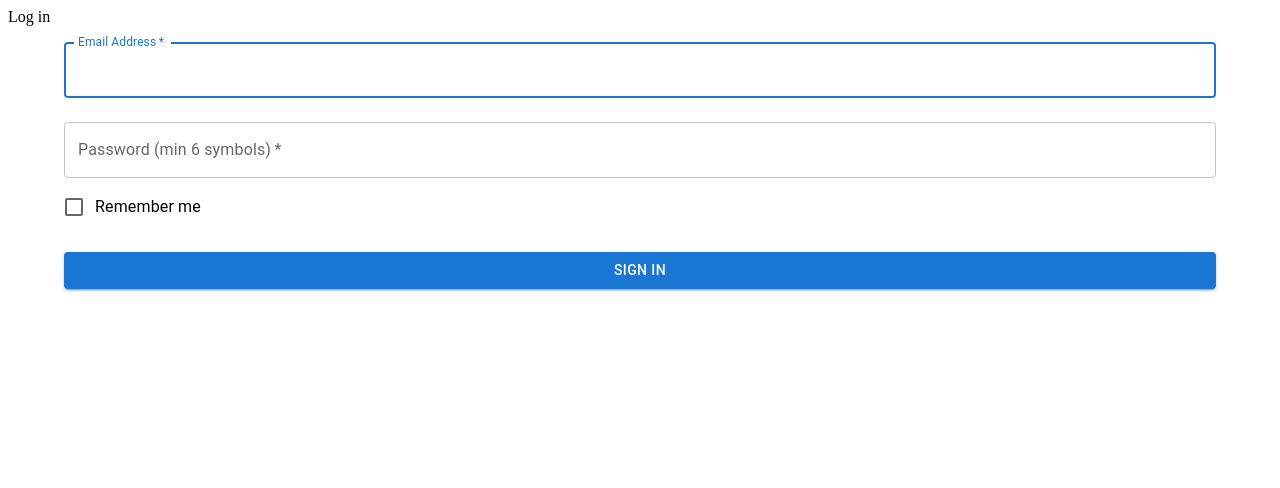
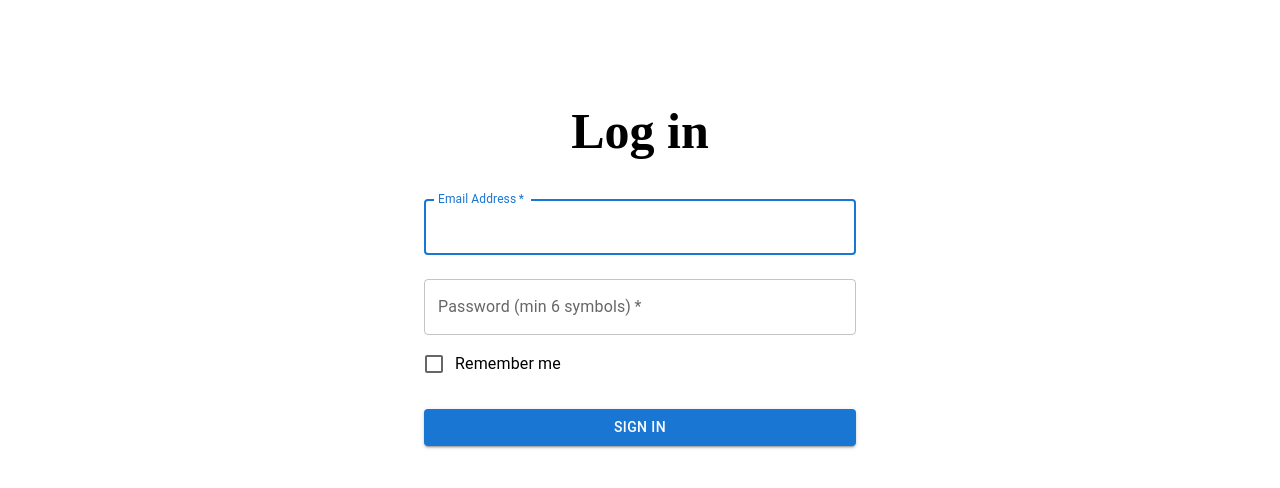
Before and after one commit to pyrozhok/UsersTable, a React app: page / in a window 1280 px wide. Shown: the top 488 px of the page. Built offline with nearby package versions, Linux system fonts and the light colour scheme.

Commit message:
Add styles

```diff
--- a/src/pages/Login/Login.tsx
+++ b/src/pages/Login/Login.tsx
@@ -7,6 +7,7 @@ import {
 } from "@mui/material";
 import React from "react";
 import { useForm, SubmitHandler } from "react-hook-form";
+import style from "./login.module.css";
 
 type Inputs = {
   email: string;
@@ -26,8 +27,8 @@ const Login = () => {
   const onSubmit: SubmitHandler<Inputs> = data => console.log(data);
 
   return (
-    <div className="container">
-      <div className="title">Log in</div>
+    <div className={style.container}>
+      <div className={style.title}>Log in</div>
       <form onSubmit={handleSubmit(onSubmit)}>
         <Container component="main">
           <TextField
--- /dev/null
+++ b/src/pages/Login/login.module.css
@@ -0,0 +1,22 @@
+.container {
+  width: 100%;
+  display: flex;
+  flex-direction: column;
+  align-items: center;
+}
+
+.title {
+  font-size: 50px;
+  margin-top: 12vh;
+  font-weight: 700;
+  margin-bottom: 24px;
+  text-align: center;
+  line-height: 1.1;
+}
+
+@media only screen and (min-width: 992px) {
+  .container {
+    width: 30rem;
+    margin: 0px auto;
+  }
+}
```
